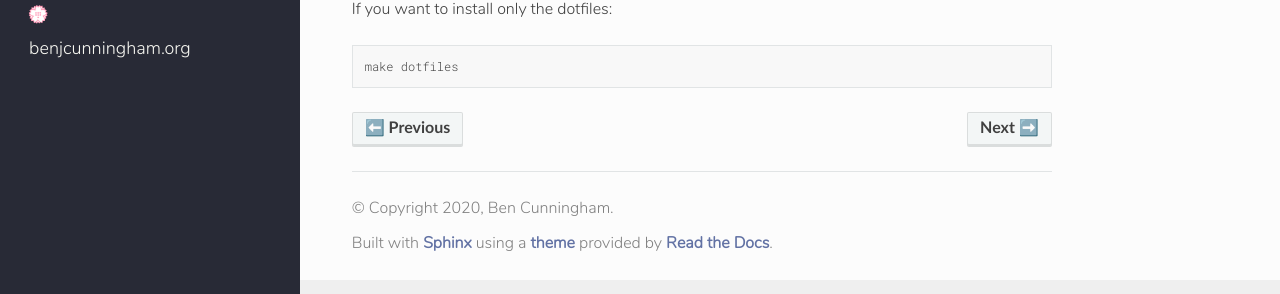
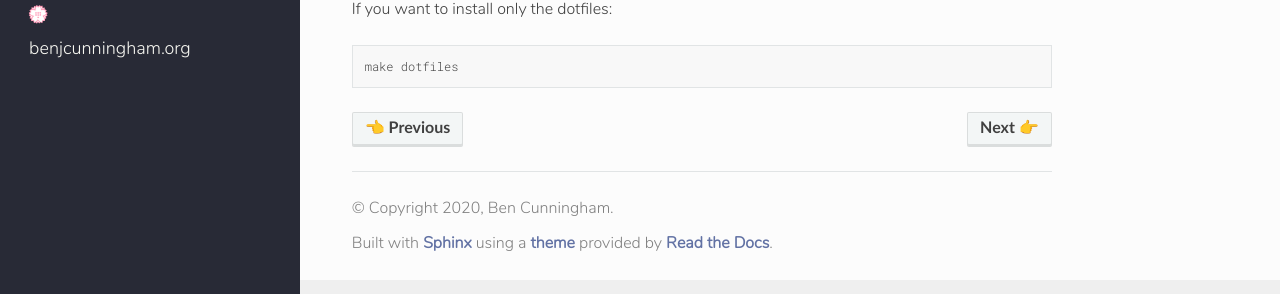
Before and after one commit to benjcunningham/dotfiles, a Sphinx documentation site: the page built from docs/source/installation.rst, in a window 1280 px wide. Shown: the part 603-897 px from the top of the page. Built offline with Sphinx 7.4.7 and the Read the Docs theme 2.0.0, drawn with Linux system fonts in a browser that asks for light colours.

Commit message:
💄 Switch previous/next emoji in buttons

```diff
--- a/docs/source/_static/css/dotfiles.css
+++ b/docs/source/_static/css/dotfiles.css
@@ -51,11 +51,11 @@ a.copybtn {
 
 /* Previous / Next icons */
 .fa-arrow-circle-left:before, .icon-circle-arrow-left:before {
-    content: "⬅️";
+    content: "👈";
 }
 
 .fa-arrow-circle-right:before, .icon-circle-arrow-right:before {
-    content: "➡️";
+    content: "👉";
 }
 
 /* The selected items in the toc tree */
```
